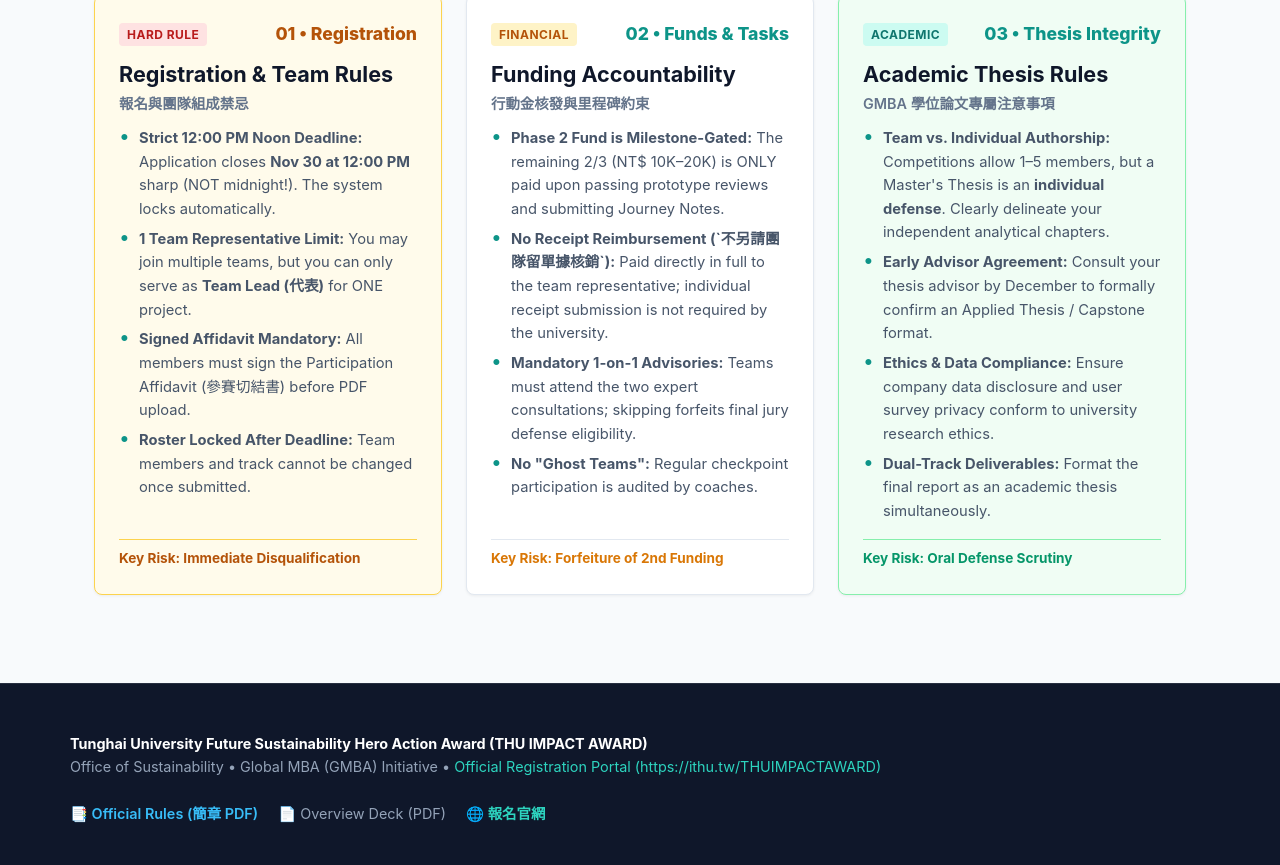
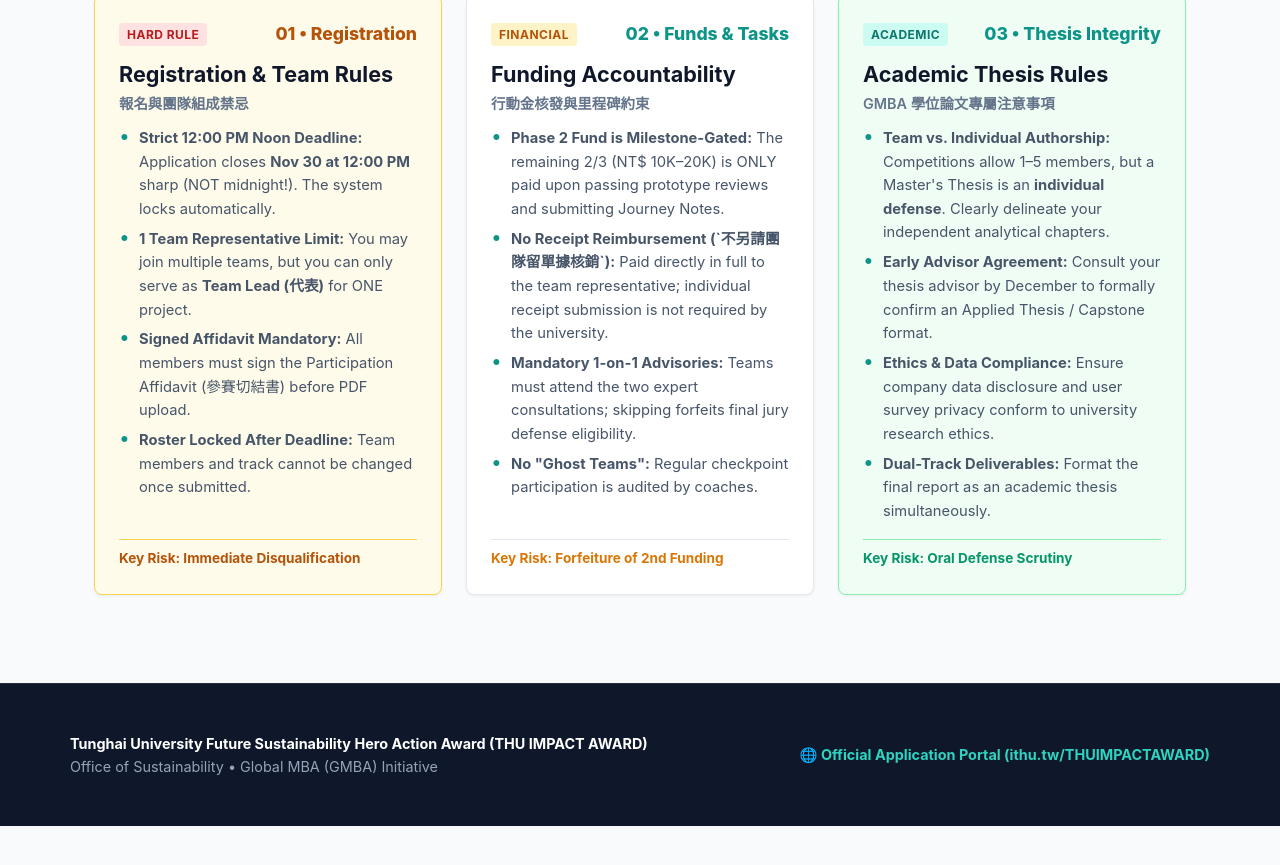
Before and after one commit to thugmba/thu_impact_award, a plain HTML site: page index.html in a window 1280 px wide. Shown: the part 6556-7421 px from the top of the page. After the commit the page ends 7382 px from the top, so only its background shows below. Drawn offline with Linux system fonts and the light colour scheme.

Commit message:
refactor: Clean up footer by removing secondary document and repo links

```diff
--- a/index.html
+++ b/index.html
@@ -1358,12 +1358,10 @@
     <div class="footer-container">
       <div>
         <strong style="color: #FFFFFF;">Tunghai University Future Sustainability Hero Action Award (THU IMPACT AWARD)</strong><br>
-        Office of Sustainability • Global MBA (GMBA) Initiative • <a href="https://ithu.tw/THUIMPACTAWARD" target="_blank" style="color: #2DD4BF;">Official Registration Portal (https://ithu.tw/THUIMPACTAWARD)</a>
+        Office of Sustainability • Global MBA (GMBA) Initiative
       </div>
-      <div style="display: flex; gap: 1.25rem; align-items: center; flex-wrap: wrap;">
-        <a href="official_rules.pdf" target="_blank" style="color: #38BDF8; font-weight: 600;">📑 Official Rules (簡章 PDF)</a>
-        <a href="THU_IMPACT_AWARD_Overview_Deck.pdf" target="_blank" style="color: #94A3B8;">📄 Overview Deck (PDF)</a>
-        <a href="https://ithu.tw/THUIMPACTAWARD" target="_blank" style="color: #2DD4BF; font-weight: 600;">🌐 報名官網</a>
+      <div>
+        <a href="https://ithu.tw/THUIMPACTAWARD" target="_blank" style="color: #2DD4BF; font-weight: 700;">🌐 Official Application Portal (ithu.tw/THUIMPACTAWARD)</a>
       </div>
     </div>
   </footer>
```
